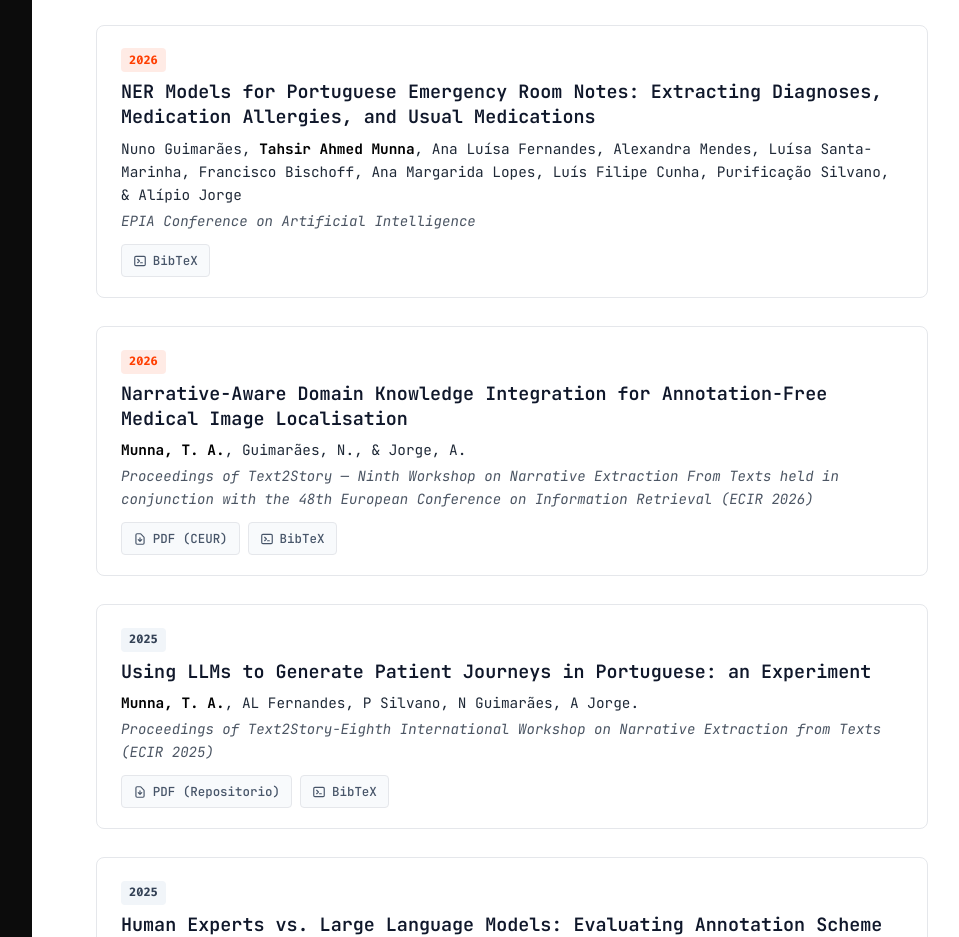
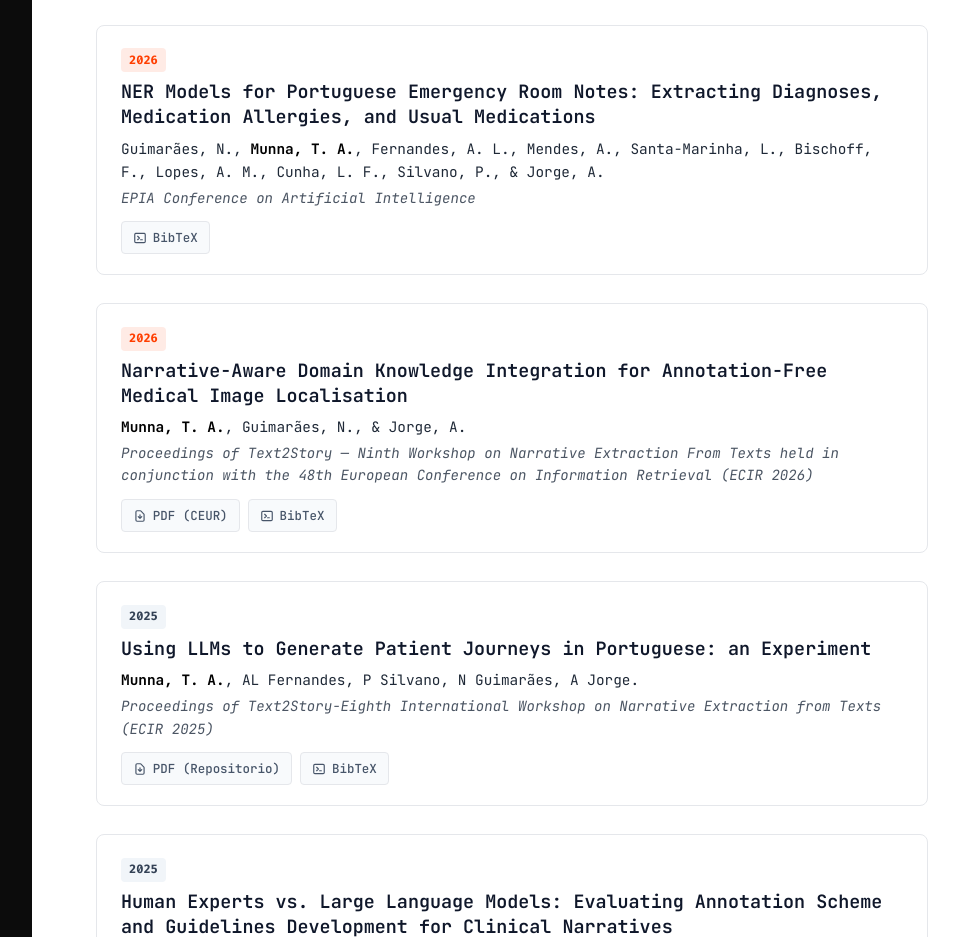
Before and after one commit to tahsirmunna/tahsirmunna.github.io, a React (Vite) app: page / in a window 1280 px wide. Shown: the part 4340-5277 px from the top of the page, without its empty margins (288-1247 px from the left). Built offline with nearby package versions, Linux system fonts and the light colour scheme; no server answers.

Commit message:
refactor: update author format for EPIA 2026 publication
Standardize author names to "Surname, Initials" format in the publication list for consistency.

```diff
--- a/index.html
+++ b/index.html
@@ -3027,7 +3027,7 @@
           <div class="pub-item highlight-2026" data-year="2026" data-type="conference">
             <span class="pub-year-badge">2026</span>
             <h3 class="pub-title">NER Models for Portuguese Emergency Room Notes: Extracting Diagnoses, Medication Allergies, and Usual Medications</h3>
-            <div class="pub-authors">Nuno Guimarães, <strong>Tahsir Ahmed Munna</strong>, Ana Luísa Fernandes, Alexandra Mendes, Luísa Santa-Marinha, Francisco Bischoff, Ana Margarida Lopes, Luís Filipe Cunha, Purificação Silvano, &amp; Alípio Jorge</div>
+            <div class="pub-authors">Guimarães, N., <strong>Munna, T. A.</strong>, Fernandes, A. L., Mendes, A., Santa-Marinha, L., Bischoff, F., Lopes, A. M., Cunha, L. F., Silvano, P., &amp; Jorge, A.</div>
             <div class="pub-venue">EPIA Conference on Artificial Intelligence</div>
             <div class="pub-actions">
               <button class="pub-btn" onclick="toggleBibTeX('bib-guimaraes-2026')">
--- a/src/data.ts
+++ b/src/data.ts
@@ -162,7 +162,7 @@ export const PUBLICATIONS: Publication[] = [
   {
     id: 'pub_epia2026',
     title: 'NER Models for Portuguese Emergency Room Notes: Extracting Diagnoses, Medication Allergies, and Usual Medications',
-    authors: 'Nuno Guimarães, Tahsir Ahmed Munna, Ana Luísa Fernandes, Alexandra Mendes, Luísa Santa-Marinha, Francisco Bischoff, Ana Margarida Lopes, Luís Filipe Cunha, Purificação Silvano, and Alípio Jorge',
+    authors: 'Guimarães, N., Munna, T. A., Fernandes, A. L., Mendes, A., Santa-Marinha, L., Bischoff, F., Lopes, A. M., Cunha, L. F., Silvano, P., & Jorge, A.',
     venue: 'EPIA Conference on Artificial Intelligence',
     year: 2026,
     category: 'nlp',
```
